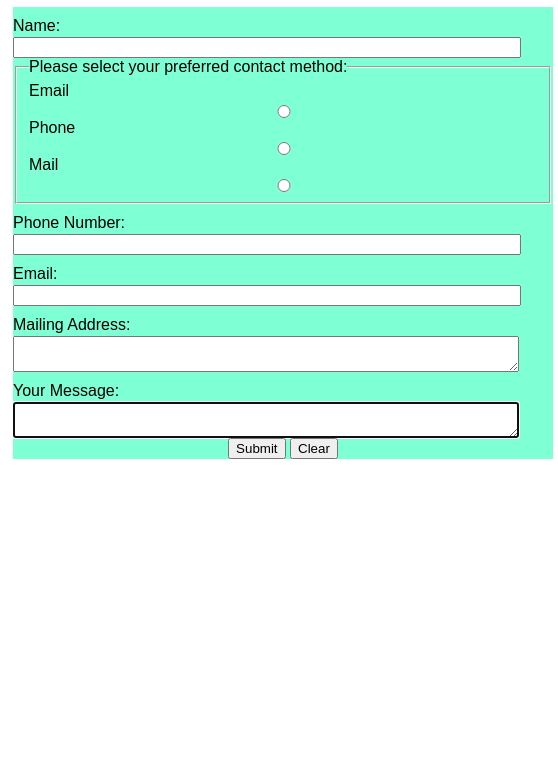
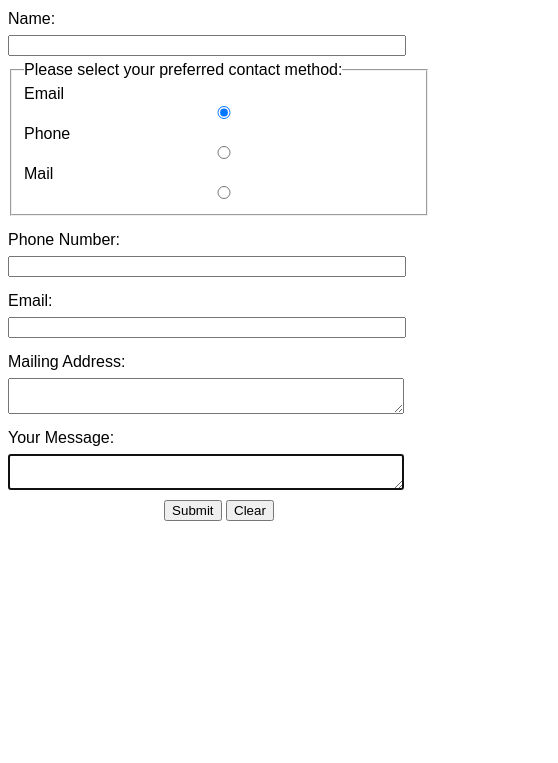
Before and after one commit to itskingcharles/HTML_Forms_Practice, a plain HTML site: page index.html in a window 390 px wide. Shown: the part 81-844 px from the top of the page, 558 px wide, since content can reach past the window. Drawn offline with Linux system fonts and the light colour scheme.

Commit message:
Added responsive coding for max-width and desktop

```diff
--- a/index.html
+++ b/index.html
@@ -20,24 +20,15 @@
             <fieldset>
                 <legend>Please select your preferred contact method:</legend>
                 <div class="fieldsetContainer">
-                    <div class="radioButton">
 
                     <label for="contactChoice1">Email</label>
-                    <input type="radio" id="contactChoice1" name="contact" value="email" />
-                    </div>
-
-                    <div class="radioButton">
+                    <input type="radio" id="contactChoice1" name="contact" value="email" checked />
 
                     <label for="contactChoice2">Phone</label>
                     <input type="radio" id="contactChoice2" name="contact" value="phone" />
-                    </div>
-
-                    <div class="radioButton">
 
                     <label for="contactChoice3">Mail</label>
                     <input type="radio" id="contactChoice3" name="contact" value="mail" />
-                    </div>
-
 
                 </div>
             </fieldset>
--- a/styles.css
+++ b/styles.css
@@ -1,58 +1,57 @@
+
 body {
     font-family: Arial, Helvetica, sans-serif;
-    width: 550px;
-   /* margin: 0;*/
+    width: 100%;
+
 }
 
 main {
-    display: flex;
-    flex-direction: column;
-    text-align: center;
-
-
+    max-width: 500px;
+    margin: auto;
+    width: auto;
 }
 
 .emailForm {
-    display: flex;
-    text-align: left;
+    width: auto;
 }
 
 
-form {
-    /*display: flex;
-
-
-    /* Set a maximum width for form */
-    max-width: 550px;
-    /* Center the form along the x axis */
-    margin: 0 auto;
-    padding: 0;
-}
-
 h1 {
-
+    border-bottom: 1px solid lightgray;
 }
 
 .formContainer {
     display: flex;
-    background-color: aquamarine;
     flex-direction: column;
-    flex-wrap: nowrap;
+    flex-wrap: wrap;
 }
 
-
+/* Styling for submit and reset buttons */
 
 .buttonContainer {
     margin: 0 auto;
 }
 
-.radioButton {
-    align-items: center;
+button {
+    justify-content: center;
+    margin-top: 5px;
 }
 
-input[type="radio"] {
+/* Radio buttons */
+
+.radioButton {
+    display: flex;
+    flex-direction: row;
+    flex-wrap: wrap;
+    align-items: center;
+    align-content: center;
+}
+
+/*input[type="radio"] {
     vertical-align: middle;
-}
+    margin: 0;
+
+}*/
 
 label {
     justify-content: left;
@@ -73,10 +72,22 @@ legend {
     padding: 0;
 }
 
-input, label, textarea {
-    width: 500px;
+input, label, textarea, fieldset {
+    width: 100%;
+
+    margin-bottom: 5px;
 }
 
-button {
-    justify-content: space-between;
+
+
+div label {
+    padding-top: 10px;
 }
+
+@media all and (min-width: 600px) {
+
+    main {
+        width: 100%;
+        padding: 20px;
+    }
+}
```
